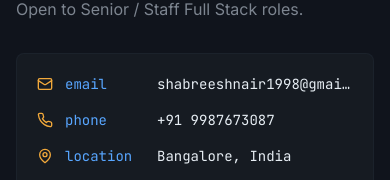
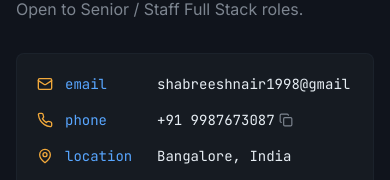
Before and after one commit to dev-shab/portfolio, a React (Vite) app: page /#/ in a window 390 px wide. Shown: the part 4316-4496 px from the top of the page. Built offline with nearby package versions, Linux system fonts and the light colour scheme.

Commit message:
add copy option to mail and mobile number

```diff
--- a/src/components/Contact.tsx
+++ b/src/components/Contact.tsx
@@ -1,6 +1,15 @@
-import { Mail, Phone, MapPin, Github, Linkedin } from 'lucide-react';
+import {
+  Mail,
+  Phone,
+  MapPin,
+  Github,
+  Linkedin,
+  Check,
+  Copy,
+} from 'lucide-react';
 import profile from '@/data/profile.json';
 import { Button } from './ui/button';
+import { useCopyToClipboard } from '@/lib/useCopyToClipboard';
 
 const rows = [
   {
@@ -8,29 +17,41 @@ const rows = [
     label: 'email',
     value: profile.email,
     href: `mailto:${profile.email}`,
+    copyable: true,
   },
   {
     icon: Phone,
     label: 'phone',
     value: profile.phone,
     href: `tel:${profile.phone.replace(/\s+/g, '')}`,
+    copyable: true,
   },
-  { icon: MapPin, label: 'location', value: profile.location, href: undefined },
+  {
+    icon: MapPin,
+    label: 'location',
+    value: profile.location,
+    href: undefined,
+    copyable: false,
+  },
   {
     icon: Linkedin,
     label: 'linkedin',
     value: 'shabreesh-sivaraj-nair',
     href: profile.links.linkedin,
+    copyable: false,
   },
   {
     icon: Github,
     label: 'github',
     value: 'dev-shab',
     href: profile.links.github,
+    copyable: false,
   },
 ];
 
 export function Contact() {
+  const { copiedLabel, copy } = useCopyToClipboard();
+
   return (
     <section id="contact" className="py-16 sm:py-24 scroll-mt-16">
       <p className="font-mono text-sm text-accent">$ ./contact.sh</p>
@@ -43,12 +64,12 @@ export function Contact() {
 
       <div className="mt-8 rounded-lg border border-border bg-surface p-5 sm:p-6 max-w-xl">
         <dl className="space-y-4 font-mono text-sm">
-          {rows.map(({ icon: Icon, label, value, href }) => (
+          {rows.map(({ icon: Icon, label, value, href, copyable }) => (
             <div key={label} className="flex items-center gap-3">
               <Icon size={16} className="shrink-0 text-accent" />
               <dt className="w-20 shrink-0 text-cyan">{label}</dt>
               {href ? (
-                <dd className="truncate" title={value}>
+                <dd className="truncate flex items-center gap-1" title={value}>
                   <a
                     href={href}
                     target={href.startsWith('http') ? '_blank' : undefined}
@@ -57,6 +78,20 @@ export function Contact() {
                   >
                     {value}
                   </a>
+                  {copyable && (
+                    <button
+                      type="button"
+                      onClick={() => copy(value, label)}
+                      aria-label={`Copy ${label}`}
+                      className="shrink-0 text-muted hover:text-accent transition-colors"
+                    >
+                      {copiedLabel === label ? (
+                        <Check size={14} className="text-accent" />
+                      ) : (
+                        <Copy size={14} />
+                      )}
+                    </button>
+                  )}
                 </dd>
               ) : (
                 <dd className="text-text truncate" title={value}>
--- /dev/null
+++ b/src/lib/useCopyToClipboard.ts
@@ -0,0 +1,42 @@
+import { useCallback, useState } from 'react';
+
+export function useCopyToClipboard() {
+  const [copiedLabel, setCopiedLabel] = useState<string | null>(null);
+
+  const copy = useCallback((text: string, label: string) => {
+    const markCopied = () => {
+      setCopiedLabel(label);
+      window.setTimeout(() => {
+        setCopiedLabel((current) => (current === label ? null : current));
+      }, 1500);
+    };
+
+    if (navigator.clipboard && window.isSecureContext) {
+      navigator.clipboard
+        .writeText(text)
+        .then(markCopied)
+        .catch((err) => {
+          console.error('Failed to copy:', err);
+        });
+    } else {
+      // Fallback for non-secure contexts / older browsers
+      const textarea = document.createElement('textarea');
+      textarea.value = text;
+      textarea.style.position = 'fixed';
+      textarea.style.opacity = '0';
+      document.body.appendChild(textarea);
+      textarea.focus();
+      textarea.select();
+      try {
+        document.execCommand('copy');
+        markCopied();
+      } catch (err) {
+        console.error('Fallback copy failed:', err);
+      } finally {
+        document.body.removeChild(textarea);
+      }
+    }
+  }, []);
+
+  return { copiedLabel, copy };
+}
```
Also changed, not shown: 1 other file (tests, documents, lock files or other folders).
